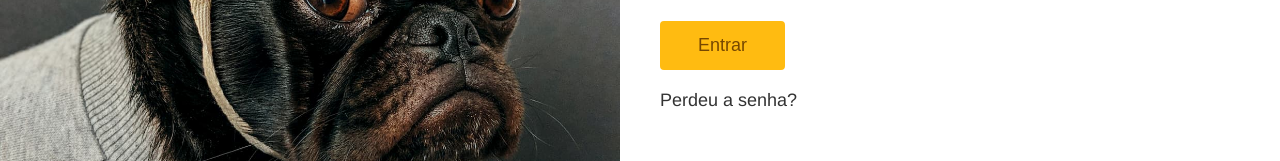
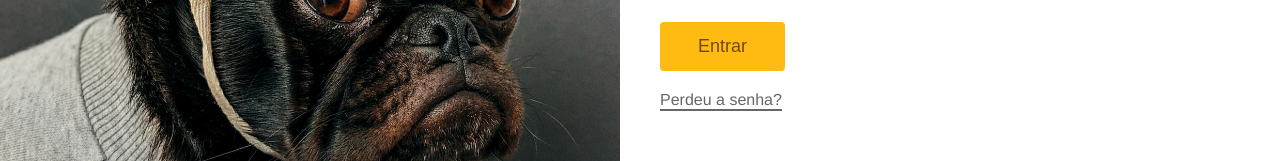
Before and after one commit to gustavogularte/projeto-dogs, a React (Vite) app: page /login in a window 1280 px wide. Shown: the part 508-669 px from the top of the page. Built offline with nearby package versions, Linux system fonts and the light colour scheme; the HTML template or start-up script is replaced by a standard one.

Commit message:
link perdeu

```diff
--- a/src/Componentes/Login/Login.module.css
+++ b/src/Componentes/Login/Login.module.css
@@ -22,7 +22,17 @@
   margin-top: 2rem;
 }
 
-.loginContainer a {
+.perdeuLink {
+  display: inline-block;
+  padding-top: 2rem;
+  color: #666;
+  font-size: 1.6rem;
+}
+
+.perdeuLink::after {
+  content: '';
   display: block;
-  padding-top: 2rem;
+  width: 100%;
+  height: 0.2rem;
+  background-color: #666;
 }
--- a/src/Componentes/Login/LoginEntrar.jsx
+++ b/src/Componentes/Login/LoginEntrar.jsx
@@ -5,6 +5,7 @@ import Button from '../Forms/Button';
 import { Link } from 'react-router-dom';
 import useForm from '../../Hooks/useForm';
 import { UserContext } from '../../UserContext';
+import styles from './Login.module.css';
 
 const LoginEntrar = () => {
   const username = useForm();
@@ -27,7 +28,7 @@ const LoginEntrar = () => {
         <Input type="password" label="Senha" {...password} />
         <Button>Entrar</Button>
       </form>
-      <Link to="perdeu">Perdeu a senha?</Link>
+      <Link to="perdeu" className={styles.perdeuLink}>Perdeu a senha?</Link>
     </section>
   );
 };
```
